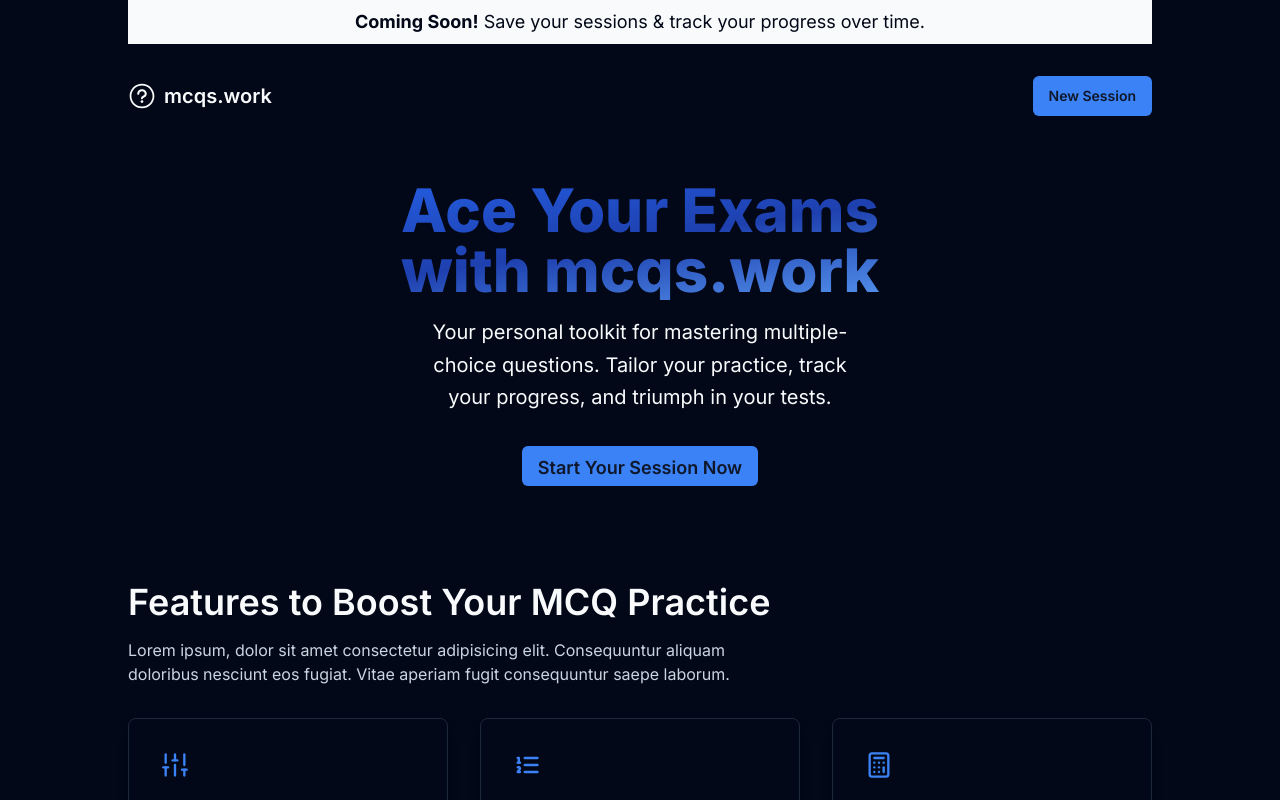
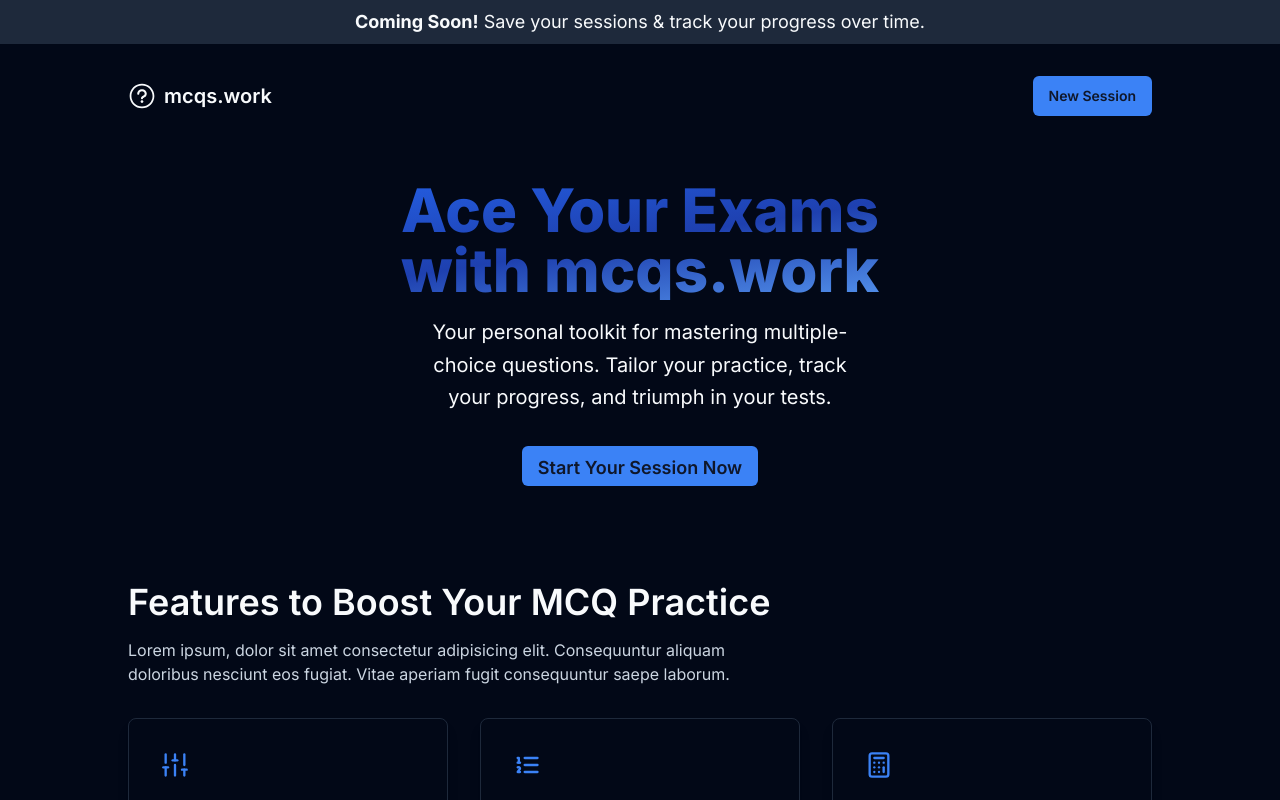
Before and after one commit to NeeshSamsi/mcqs.work, a Next.js app: page / in a window 1280 px wide. Shown: the top 800 px of the page. Built offline with nearby package versions, Linux system fonts and the light colour scheme.

Commit message:
feat: Add wrapper to individual sections to allow full width sections

```diff
--- a/src/app/layout.tsx
+++ b/src/app/layout.tsx
@@ -4,7 +4,6 @@ import { url } from "@/lib/config"
 import { cn } from "@/lib/utils"
 import { Inter as FontSans } from "next/font/google"
 
-import Wrapper from "@/components/Wrapper"
 import Navbar from "@/components/Navbar"
 import Footer from "@/components/Footer"
 import Script from "next/script"
@@ -57,11 +56,9 @@ export default function RootLayout({
           fontSans.variable,
         )}
       >
-        <Wrapper>
-          <Navbar />
-          {children}
-          <Footer />
-        </Wrapper>
+        <Navbar />
+        {children}
+        <Footer />
       </body>
     </html>
   )
--- a/src/app/new/page.tsx
+++ b/src/app/new/page.tsx
@@ -17,6 +17,7 @@ export const metadata: Metadata = {
 
 export default function New() {
   return (
+    <Wrapper>
       <main>
         <h1 className="my-12 text-5xl font-semibold">Configure Settings</h1>
 
@@ -24,5 +25,6 @@ export default function New() {
           <SettingsForm />
         </Suspense>
       </main>
+    </Wrapper>
   )
 }
--- a/src/app/page.tsx
+++ b/src/app/page.tsx
@@ -10,10 +10,11 @@ import {
 import { Button } from "@/components/ui/button"
 import FeatureCard from "@/components/FeatureCard"
 import TestimonialCard from "@/components/TestimonialCard"
+import Wrapper from "@/components/Wrapper"
 
 export default function Home() {
   return (
-    <div className="grid gap-24">
+    <Wrapper className="grid gap-24">
       <main className="lg:flex lg:items-center">
         <div className="mx-auto max-w-3xl text-center">
           <h1 className="text-balance bg-gradient-to-br from-blue-600 via-blue-800 to-blue-400 bg-clip-text text-4xl font-extrabold text-transparent sm:text-6xl">
@@ -129,6 +130,6 @@ export default function Home() {
           </Link>
         </Button>
       </section>
-    </div>
+    </Wrapper>
   )
 }
--- a/src/app/session/page.tsx
+++ b/src/app/session/page.tsx
@@ -1,6 +1,7 @@
 import { type Metadata } from "next"
 import { Suspense } from "react"
 import SessionForm from "@/components/SessionForm"
+import Wrapper from "@/components/Wrapper"
 
 const title = "Practice Session"
 const description =
@@ -17,8 +18,10 @@ export const metadata: Metadata = {
 
 export default function Session() {
   return (
-    <Suspense fallback={<p className="text-3xl">Loading form...</p>}>
-      <SessionForm />
-    </Suspense>
+    <Wrapper>
+      <Suspense fallback={<p className="text-3xl">Loading form...</p>}>
+        <SessionForm />
+      </Suspense>
+    </Wrapper>
   )
 }
--- a/src/components/Footer.tsx
+++ b/src/components/Footer.tsx
@@ -1,8 +1,10 @@
 import Link from "next/link"
 import { GitHubLogoIcon, QuestionMarkCircledIcon } from "@radix-ui/react-icons"
+import Wrapper from "./Wrapper"
 
 export default function Footer() {
   return (
+    <Wrapper>
       <footer className="mt-8 py-8 text-base sm:text-lg">
         <div className="flex justify-between gap-8">
           <div className="space-y-4">
@@ -43,7 +45,9 @@ export default function Footer() {
         </div>
 
         <div className="mt-8 flex items-center justify-between text-sm text-slate-400 sm:text-base">
-        <p>Copyright &copy; {new Date().getFullYear()}. All rights reserved.</p>
+          <p>
+            Copyright &copy; {new Date().getFullYear()}. All rights reserved.
+          </p>
 
           <p>
             Made with ❤️ by{" "}
@@ -58,5 +62,6 @@ export default function Footer() {
           </p>
         </div>
       </footer>
+    </Wrapper>
   )
 }
--- a/src/components/Navbar.tsx
+++ b/src/components/Navbar.tsx
@@ -1,16 +1,22 @@
 import Link from "next/link"
+
 import { QuestionMarkCircledIcon } from "@radix-ui/react-icons"
 import { Button } from "./ui/button"
+
+import Wrapper from "./Wrapper"
 
 export default function Navbar() {
   return (
     <>
-      <section className="bg-foreground text-background">
+      <section className="bg-secondary text-secondary-foreground">
+        <Wrapper>
           <p className="p-2 text-center text-lg">
-          <strong className="font-bold">Coming Soon!</strong> Save your sessions
-          & track your progress over time.
+            <strong className="font-bold">Coming Soon!</strong> Save your
+            sessions & track your progress over time.
           </p>
+        </Wrapper>
       </section>
+      <Wrapper>
         <nav className="mb-8 flex items-center justify-between gap-8 py-8">
           <Link href="/" className="flex items-center gap-2 text-xl">
             <QuestionMarkCircledIcon className="size-7" />
@@ -25,6 +31,7 @@ export default function Navbar() {
             </Button>
           </div>
         </nav>
+      </Wrapper>
     </>
   )
 }
```
Lines whose indentation alone changed are shown as unchanged.
